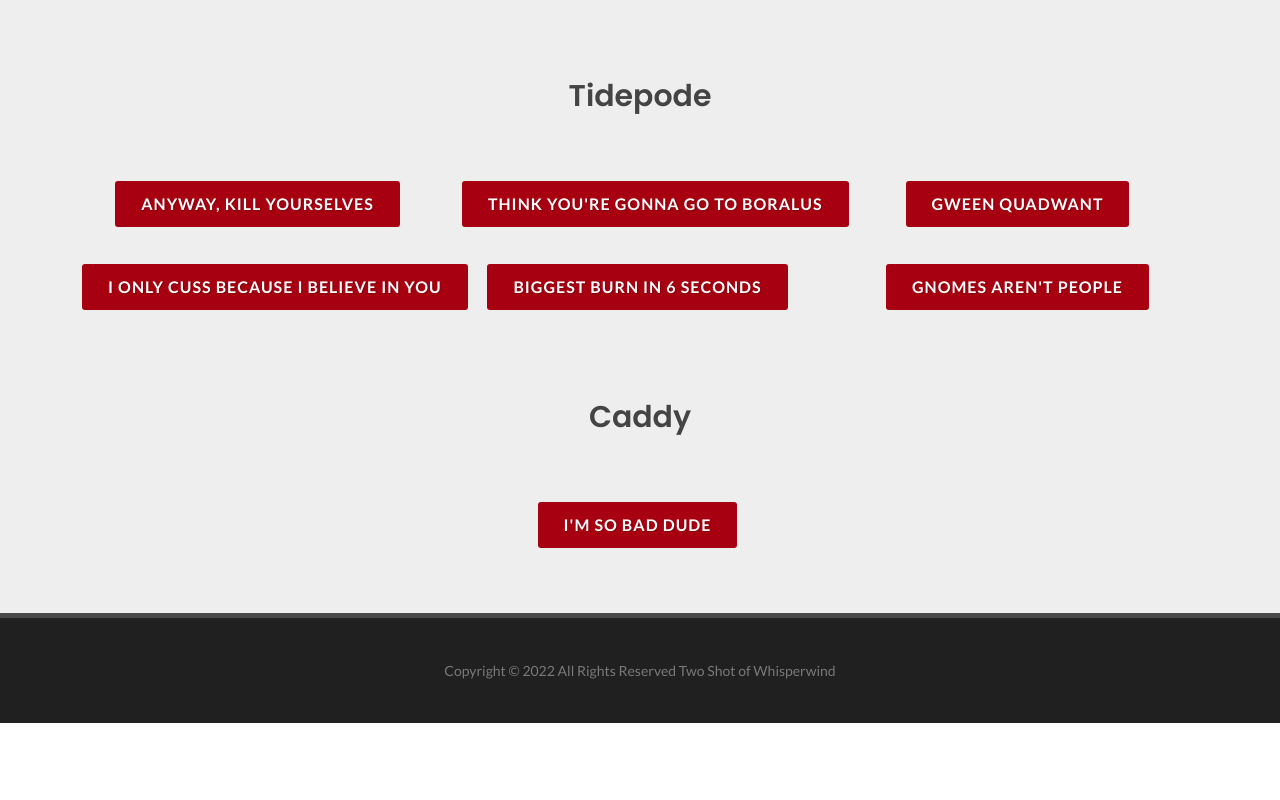
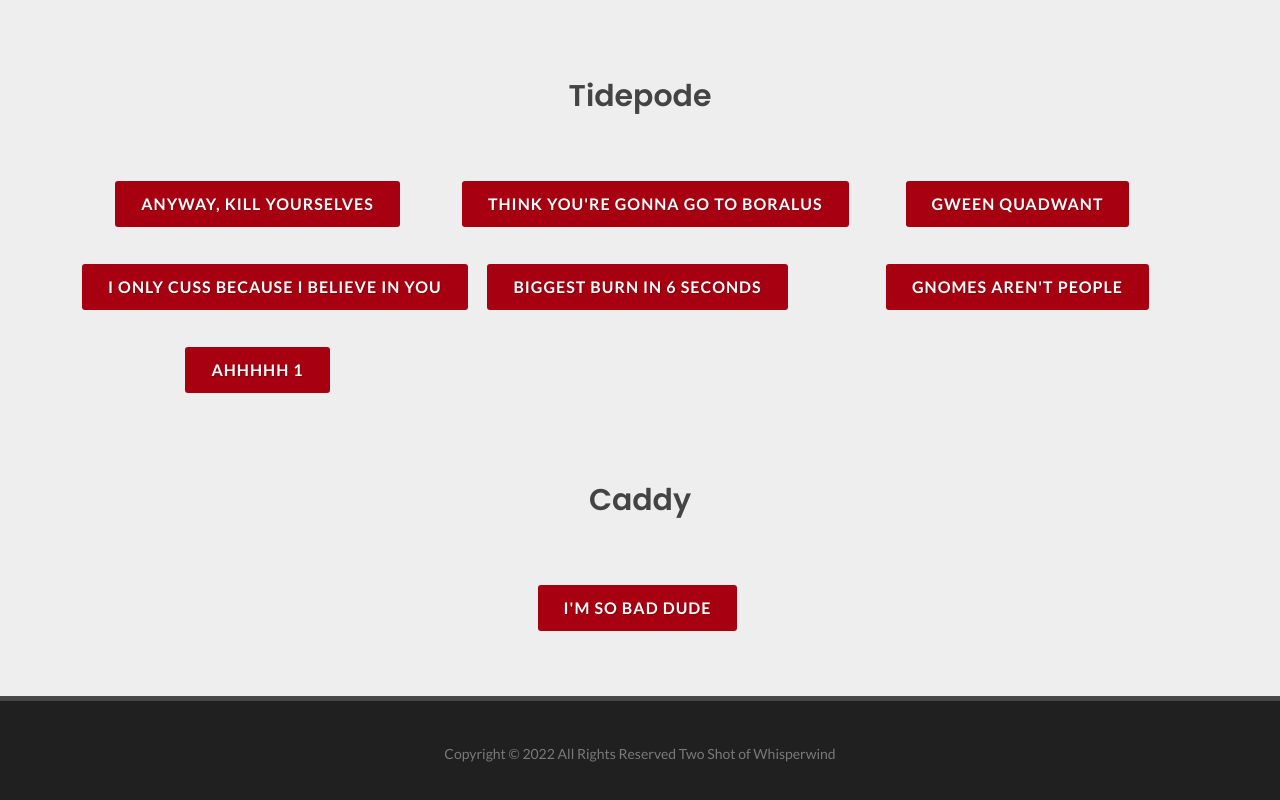
Before and after one commit to jboiselle/two-shot-soundboard, a plain HTML site: page index.html in a window 1280 px wide. Shown: the part 739-1539 px from the top of the page. Before the commit the page ends 1462 px from the top, so only its background shows below. Drawn offline with Linux system fonts and the light colour scheme.

Commit message:
Moar sound

```diff
--- a/index.html
+++ b/index.html
@@ -44,6 +44,7 @@
 	<audio id="sound13" src="sounds/gnomes_arent_people.ogg"></audio>
 	<audio id="sound14" src="sounds/jaina_nerd_screams.ogg"></audio>
 	<audio id="sound15" src="sounds/the_n_word.ogg"></audio>
+	<audio id="sound16" src="sounds/pode_ahhhh_1.ogg"></audio>
 
 	<!-- Document Wrapper
 	============================================= -->
@@ -147,6 +148,10 @@
 									<button onclick="document.getElementById('sound13').play()"
 										class="button button-primary button-rounded button-large ms-0 topmargin-sm">Gnomes aren't people</button>
 								</div>
+								<div class="col-md-4">
+									<button onclick="document.getElementById('sound16').play()"
+										class="button button-primary button-rounded button-large ms-0 topmargin-sm">Ahhhhh 1</button>
+								</div>
 
 							</div>
 
```
Also changed, not shown: 1 other file.
